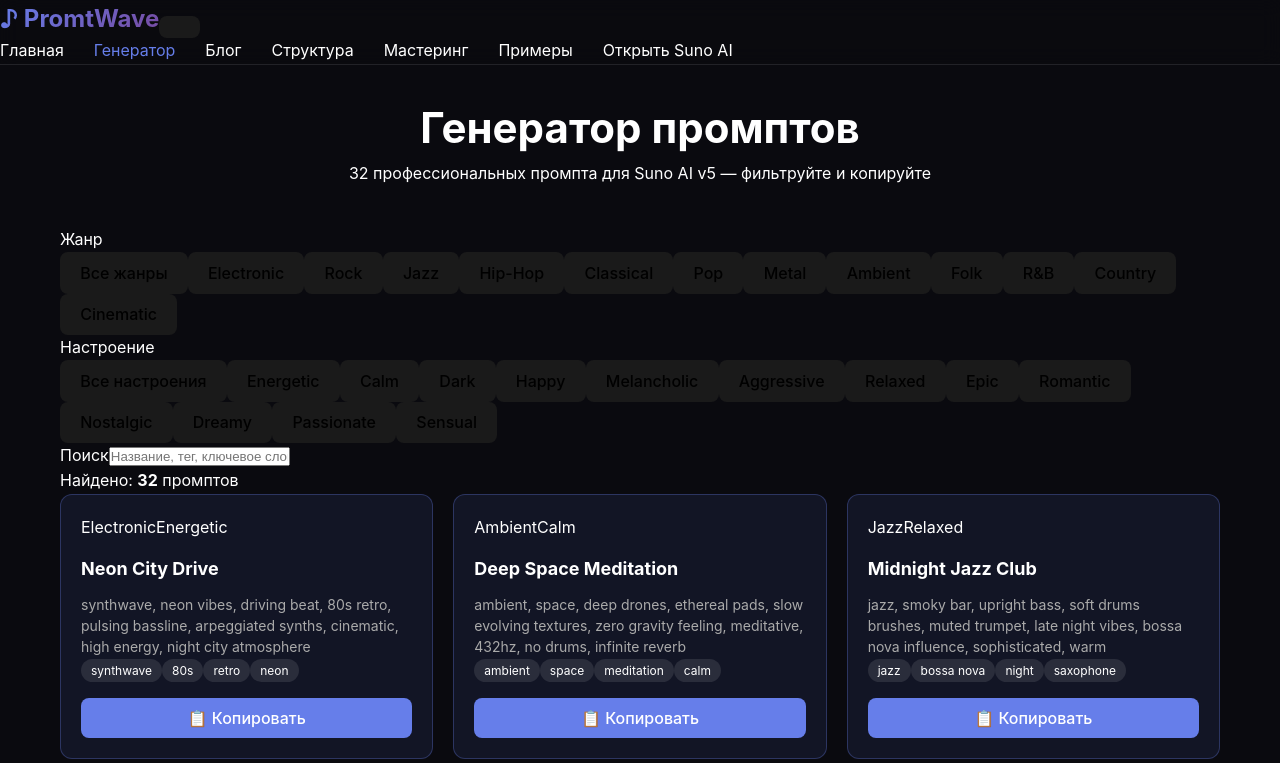
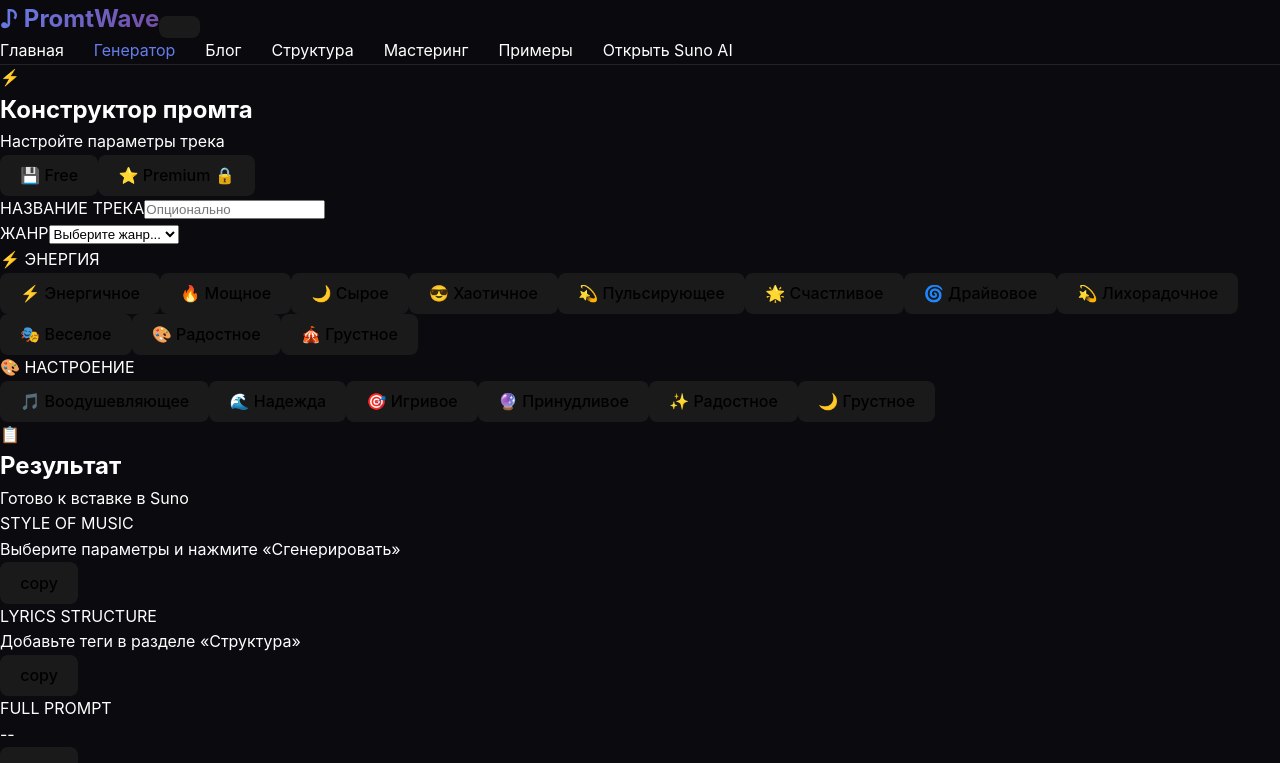
Before and after one commit to morozovsuno-sys/promtwave-v2, a React (Vite) app: page /promtwave-v2/generator in a window 1280 px wide. Shown: the top 763 px of the page. Built offline with nearby package versions, Linux system fonts and the light colour scheme.

Commit message:
Refactor PromptGenerator with new mood and vibe structure

```diff
--- a/src/pages/PromptGenerator.jsx
+++ b/src/pages/PromptGenerator.jsx
@@ -1,118 +1,189 @@
 import { useState } from 'react'
-import { prompts, genres } from '../data/prompts'
 
-const moods = ['Все настроения', 'Energetic', 'Calm', 'Dark', 'Happy', 'Melancholic', 'Aggressive', 'Relaxed', 'Epic', 'Romantic', 'Nostalgic', 'Dreamy', 'Passionate', 'Sensual']
+const genres = ['Electronic', 'Rock', 'Jazz', 'Hip-Hop', 'Classical', 'Pop', 'Metal', 'Ambient', 'Folk', 'R&B', 'Country', 'Cinematic']
+
+const moods = [
+  { icon: '⚡', label: 'Энергичное' },
+  { icon: '🔥', label: 'Мощное' },
+  { icon: '🌙', label: 'Сырое' },
+  { icon: '😎', label: 'Хаотичное' },
+  { icon: '💫', label: 'Пульсирующее' },
+  { icon: '🌟', label: 'Счастливое' },
+  { icon: '🌀', label: 'Драйвовое' },
+  { icon: '💫', label: 'Лихорадочное' },
+  { icon: '🎭', label: 'Веселое' },
+  { icon: '🎨', label: 'Радостное' },
+  { icon: '🎪', label: 'Грустное' }
+]
+
+const vibes = [
+  { icon: '🎵', label: 'Воодушевляющее' },
+  { icon: '🌊', label: 'Надежда' },
+  { icon: '🎯', label: 'Игривое' },
+  { icon: '🔮', label: 'Принудливое' },
+  { icon: '✨', label: 'Радостное' },
+  { icon: '🌙', label: 'Грустное' }
+]
 
 function PromptGenerator() {
-  const [genre, setGenre] = useState('Все жанры')
-  const [mood, setMood] = useState('Все настроения')
-  const [search, setSearch] = useState('')
-  const [copied, setCopied] = useState(null)
+  const [trackName, setTrackName] = useState('')
+  const [selectedGenre, setSelectedGenre] = useState('')
+  const [selectedMoods, setSelectedMoods] = useState([])
+  const [selectedVibes, setSelectedVibes] = useState([])
+  const [activeTab, setActiveTab] = useState('free')
+  const [copied, setCopied] = useState(false)
 
-  const filtered = prompts.filter(p => {
-    const matchGenre = genre === 'Все жанры' || p.genre === genre
-    const matchMood = mood === 'Все настроения' || p.mood === mood
-    const matchSearch = !search || p.title.toLowerCase().includes(search.toLowerCase()) || p.text.toLowerCase().includes(search.toLowerCase()) || p.tags.some(t => t.toLowerCase().includes(search.toLowerCase()))
-    return matchGenre && matchMood && matchSearch
-  })
-
-  const handleCopy = (p) => {
-    navigator.clipboard.writeText(p.text)
-    setCopied(p.id)
-    setTimeout(() => setCopied(null), 2000)
+  const toggleMood = (mood) => {
+    setSelectedMoods(prev =>
+      prev.includes(mood) ? prev.filter(m => m !== mood) : [...prev, mood]
+    )
   }
 
+  const toggleVibe = (vibe) => {
+    setSelectedVibes(prev =>
+      prev.includes(vibe) ? prev.filter(v => v !== vibe) : [...prev, vibe]
+    )
+  }
+
+  const generatePrompt = () => {
+    const parts = []
+    if (selectedGenre) parts.push(selectedGenre)
+    if (selectedMoods.length) parts.push(selectedMoods.join(', '))
+    if (selectedVibes.length) parts.push(selectedVibes.join(', '))
+    return parts.join(' • ')
+  }
+
+  const handleCopy = () => {
+    const prompt = generatePrompt()
+    navigator.clipboard.writeText(prompt)
+    setCopied(true)
+    setTimeout(() => setCopied(false), 2000)
+  }
+
+  const prompt = generatePrompt()
+
   return (
-    <div className="generator-page">
-      <div className="generator-hero">
-        <h1>Генератор промптов</h1>
-        <p>32 профессиональных промпта для Suno AI v5 — фильтруйте и копируйте</p>
+    <div className="constructor-page">
+      <div className="constructor-container">
+        <div className="constructor-left">
+          <div className="constructor-header">
+            <div className="constructor-icon">⚡</div>
+            <div>
+              <h2>Конструктор промта</h2>
+              <p>Настройте параметры трека</p>
+            </div>
           </div>
 
-      <div className="container">
-        {/* FILTERS */}
-        <div className="filters">
-          <div className="filter-group">
-            <label>Жанр</label>
-            <div className="filter-chips">
-              {genres.map(g => (
+          <div className="tabs">
             <button
-                  key={g}
-                  className={`chip${genre === g ? ' active' : ''}`}
-                  onClick={() => setGenre(g)}
+              className={`tab ${activeTab === 'free' ? 'active' : ''}`}
+              onClick={() => setActiveTab('free')}
             >
-                  {g}
+              💾 Free
+            </button>
+            <button
+              className={`tab ${activeTab === 'premium' ? 'active' : ''}`}
+              onClick={() => setActiveTab('premium')}
+            >
+              ⭐ Premium 🔒
+            </button>
+          </div>
+
+          <div className="form-group">
+            <label>НАЗВАНИЕ ТРЕКА</label>
+            <input
+              type="text"
+              placeholder="Опционально"
+              value={trackName}
+              onChange={(e) => setTrackName(e.target.value)}
+              className="text-input"
+            />
+          </div>
+
+          <div className="form-group">
+            <label>ЖАНР</label>
+            <select
+              value={selectedGenre}
+              onChange={(e) => setSelectedGenre(e.target.value)}
+              className="select-input"
+            >
+              <option value="">Выберите жанр...</option>
+              {genres.map(g => <option key={g} value={g}>{g}</option>)}
+            </select>
+          </div>
+
+          <div className="form-group">
+            <label>⚡ ЭНЕРГИЯ</label>
+            <div className="badge-grid">
+              {moods.map((mood, i) => (
+                <button
+                  key={i}
+                  className={`badge ${selectedMoods.includes(mood.label) ? 'selected' : ''}`}
+                  onClick={() => toggleMood(mood.label)}
+                >
+                  {mood.icon} {mood.label}
                 </button>
               ))}
             </div>
           </div>
 
-          <div className="filter-group">
-            <label>Настроение</label>
-            <div className="filter-chips">
-              {moods.map(m => (
+          <div className="form-group">
+            <label>🎨 НАСТРОЕНИЕ</label>
+            <div className="badge-grid">
+              {vibes.map((vibe, i) => (
                 <button
-                  key={m}
-                  className={`chip${mood === m ? ' active' : ''}`}
-                  onClick={() => setMood(m)}
+                  key={i}
+                  className={`badge ${selectedVibes.includes(vibe.label) ? 'selected' : ''}`}
+                  onClick={() => toggleVibe(vibe.label)}
                 >
-                  {m}
+                  {vibe.icon} {vibe.label}
                 </button>
               ))}
             </div>
           </div>
+        </div>
 
-          <div className="filter-group">
-            <label>Поиск</label>
-            <input
-              type="text"
-              className="search-input"
-              placeholder="Название, тег, ключевое слово..."
-              value={search}
-              onChange={e => setSearch(e.target.value)}
-            />
+        <div className="constructor-right">
+          <div className="result-header">
+            <div className="result-icon">📋</div>
+            <div>
+              <h2>Результат</h2>
+              <p>Готово к вставке в Suno</p>
             </div>
           </div>
 
-        <div className="results-header">
-          <span className="results-count">Найдено: <strong>{filtered.length}</strong> промптов</span>
-          {(genre !== 'Все жанры' || mood !== 'Все настроения' || search) && (
-            <button className="btn btn-ghost btn-sm" onClick={() => { setGenre('Все жанры'); setMood('Все настроения'); setSearch('') }}>
-              Сбросить фильтры
-            </button>
-          )}
+          <div className="result-section">
+            <div className="result-label">STYLE OF MUSIC</div>
+            <div className="result-content">
+              {prompt || 'Выберите параметры и нажмите «Сгенерировать»'}
+            </div>
+            <button className="copy-btn-small" onClick={handleCopy}>copy</button>
           </div>
 
-        {/* GRID */}
-        {filtered.length === 0 ? (
-          <div className="empty-state">
-            <div className="empty-icon">🎵</div>
-            <h3>Промпты не найдены</h3>
-            <p>Попробуйте другие фильтры</p>
+          <div className="result-section">
+            <div className="result-label">LYRICS STRUCTURE</div>
+            <div className="result-content result-placeholder">
+              Добавьте теги в разделе «Структура»
             </div>
-        ) : (
-          <div className="prompts-grid">
-            {filtered.map(p => (
-              <div key={p.id} className="prompt-card">
-                <div className="prompt-card-header">
-                  <span className="prompt-genre">{p.genre}</span>
-                  <span className="prompt-mood">{p.mood}</span>
+            <button className="copy-btn-small">copy</button>
           </div>
-                <h3>{p.title}</h3>
-                <p className="prompt-text">{p.text}</p>
-                <div className="prompt-tags">
-                  {p.tags.map(t => <span key={t} className="tag">{t}</span>)}
+
+          <div className="result-section">
+            <div className="result-label">FULL PROMPT</div>
+            <div className="result-content result-full">
+              {prompt || '--'}
             </div>
-                <button
-                  className={`btn btn-copy${copied === p.id ? ' copied' : ''}`}
-                  onClick={() => handleCopy(p)}
-                >
-                  {copied === p.id ? '✓ Скопировано!' : '📋 Копировать'}
+            <button className="copy-btn-small" onClick={handleCopy}>copy</button>
+          </div>
+
+          <button className="save-btn">
+            ⭐ Сохранить в кабинете
           </button>
+
+          <div className="premium-notice">
+            🔒 Режимы Продвинутый и Pro — только в Premium
           </div>
-            ))}
         </div>
-        )}
       </div>
     </div>
   )
```
Lines whose indentation alone changed are shown as unchanged.
